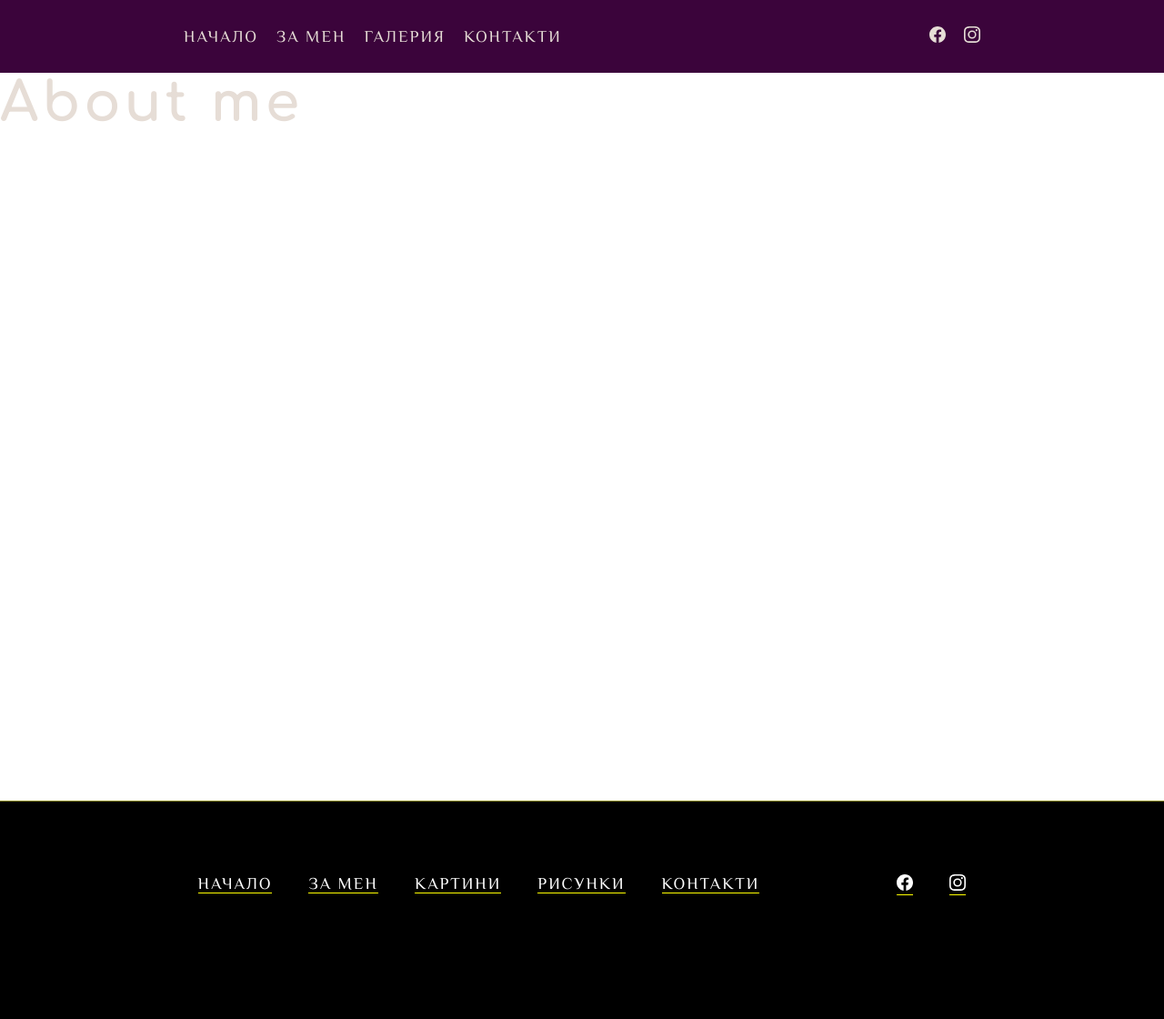
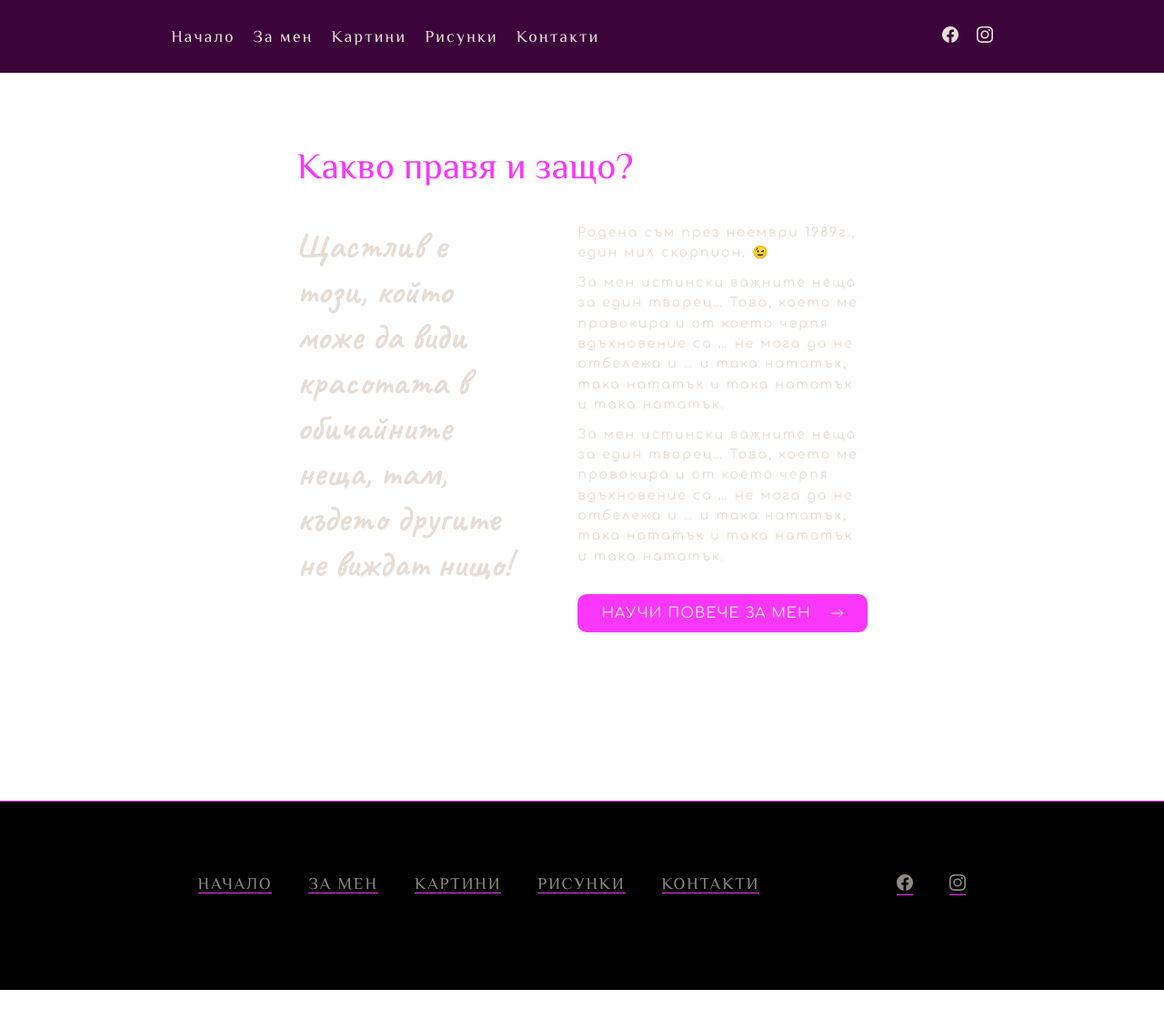
Before and after one commit to LachezarUzunov/deni-art-nextjs, a Next.js app: page /za-men in a window 1280 px wide. Shown: the whole page at 91% size. After the commit the page ends 1088 px from the top, so only its background shows below. Built offline with nearby package versions, Linux system fonts and the light colour scheme; a web font is replaced by a local one.

Commit message:
adding drawings and paitings pages

```diff
--- a/components/footer.module.css
+++ b/components/footer.module.css
@@ -1,7 +1,7 @@
 .bg {
   background-color: black;
-  min-height: 30vh;
-  border-top: 0.1rem solid rgba(255, 255, 0, 0.5);
+  min-height: 26vh;
+  border-top: 0.1rem solid var(--violet);
 }
 
 .nav {
@@ -12,8 +12,13 @@
 }
 
 .lis {
-  color: white;
-  border-bottom: solid 1px yellow;
+  color: var(--dark-gray);
+  border-bottom: solid 1px var(--violet);
+  transition: ease-in-out 0.5s;
+}
+
+.lis:hover {
+  color: var(--gray);
 }
 
 .nav__links {
--- a/components/home-page/heading.js
+++ b/components/home-page/heading.js
@@ -5,12 +5,14 @@ import classes from "./heading.module.css";
 const Heading = () => {
   return (
     <section className={classes.hero}>
-      <article className={classes.hero__info}>
+      <article className={`container ${classes.hero_section}`}>
+      <div className={classes.hero__info}>
         <h1 className={classes.hero__heading}>Деница Кръстанова</h1>
         <h3>Творец и изследовател на човешката душа</h3>
-      </article>
+      </div>
 
       <Image src="/site/deni.jpg" alt="artist" width={480} height={650} />
+      </article>
     </section>
   );
 };
--- a/components/main-navigation.js
+++ b/components/main-navigation.js
@@ -9,16 +9,19 @@ const MainNavigation = () => {
     <nav className={classes.nav}>
       <ul className={classes.nav__links}>
         <li>
-          <Link className={classes.link} href="/">НАЧАЛО</Link>
+          <Link className={classes.link} href="/">Начало</Link>
         </li>
         <li>
-          <Link className={classes.link} href="/za-men">ЗА МЕН</Link>
+          <Link className={classes.link} href="/za-men">За мен</Link>
         </li>
         <li>
-          <Link className={classes.link} href="/galeria">ГАЛЕРИЯ</Link>
+          <Link className={classes.link} href="/kartini">Картини</Link>
         </li>
         <li>
-          <Link className={classes.link} href="/kontakti">КОНТАКТИ</Link>
+          <Link className={classes.link} href="/risunki">Рисунки</Link>
+        </li>
+        <li>
+          <Link className={classes.link} href="/kontakti">Контакти</Link>
         </li>
       </ul>
       <ul className={classes.nav__socials}>
--- a/pages/kontakti/index.module.css
+++ b/pages/kontakti/index.module.css
@@ -3,28 +3,34 @@
   background-repeat: no-repeat;
   background-size: cover;
   min-height: 100vh;
-  padding-bottom: 8rem;
+  padding-bottom: 6rem;
 }
 
 .contacts {
-  padding: 8rem 0;
+  padding: 6rem 0;
   display: flex;
   justify-content: space-around;
-  border-bottom: 1px solid rgba(255, 255, 0, 0.6);
 }
 
 .contacts__single {
   display: flex;
-  gap: 4rem;
+  gap: 2rem;
 }
 
 .icon {
-  color: var(--gray);
+  color: var(--dark-gray);
   font-size: 2rem;
-  margin-bottom: 2rem;
+}
+
+.icon:hover {
+  color: var(--violet);
 }
 
 .contact_details {
   font-size: 2rem;
   letter-spacing: 2px;
 }
+
+.contact_details:hover {
+  color: var(--violet);
+}
--- a/pages/za-men/index.js
+++ b/pages/za-men/index.js
@@ -1,9 +1,41 @@
+import Link from "next/link";
 import classes from "./index.module.css";
+import { BsArrowRight } from "react-icons/bs";
 
 const AboutMe = () => {
   return (
-    <section>
-        <h1>About me</h1>
+    <section className="container">
+        <div className="container">
+        <div>
+          <h3 className={classes.title}>Какво правя и защо?</h3>
+        </div>
+        <section className={classes.info}>
+          <article>
+            <h4>
+              Щастлив е този, който може да види красотата в обичайните неща,
+              там, където другите не виждат нищо!
+            </h4>
+          </article>
+          <article>
+            <p>
+              Родена съм през ноември 1989г., един мил скорпион. 😉
+            </p>
+            <p>
+              За мен истински важните неща за един творец… Това, което ме
+              провокира и от което черпя вдъхновение са … не мога да не отбележа
+              и … и така нататък, така нататък и така нататък и така нататък.
+            </p>
+            <p>
+              За мен истински важните неща за един творец… Това, което ме
+              провокира и от което черпя вдъхновение са … не мога да не отбележа
+              и … и така нататък, така нататък и така нататък и така нататък.
+            </p>
+            <Link className={`btn__primary ${classes.btn}`} href="/za-men">
+              Научи повече за мен <BsArrowRight />
+            </Link>
+          </article>
+        </section>
+      </div>
     </section>
   );
 };
--- a/pages/za-men/index.module.css
+++ b/pages/za-men/index.module.css
@@ -0,0 +1,24 @@
+.info {
+    margin-top: 4rem;
+    display: flex;
+    justify-content: space-around;
+    gap: 10%;
+  }
+
+  .title {
+    padding-top: 8rem;
+    color: var(--violet);
+  }
+
+  .btn {
+    display: flex;
+    gap: 2rem;
+    align-items: center;
+    transition: 300ms ease-in-out;
+  }
+
+  .btn:hover {
+    display: flex;
+    gap: 4rem;
+    align-items: center;
+  }
```
Also changed, not shown: components/home-page/about-me.js (+8 -10 lines), components/home-page/heading.module.css (+5 -2 lines), pages/kartini/index.js (added, +8 -0 lines), pages/risunki/index.js (added, +8 -0 lines), pages/drawings/index.js (deleted), pages/paintings/index.js (deleted).
